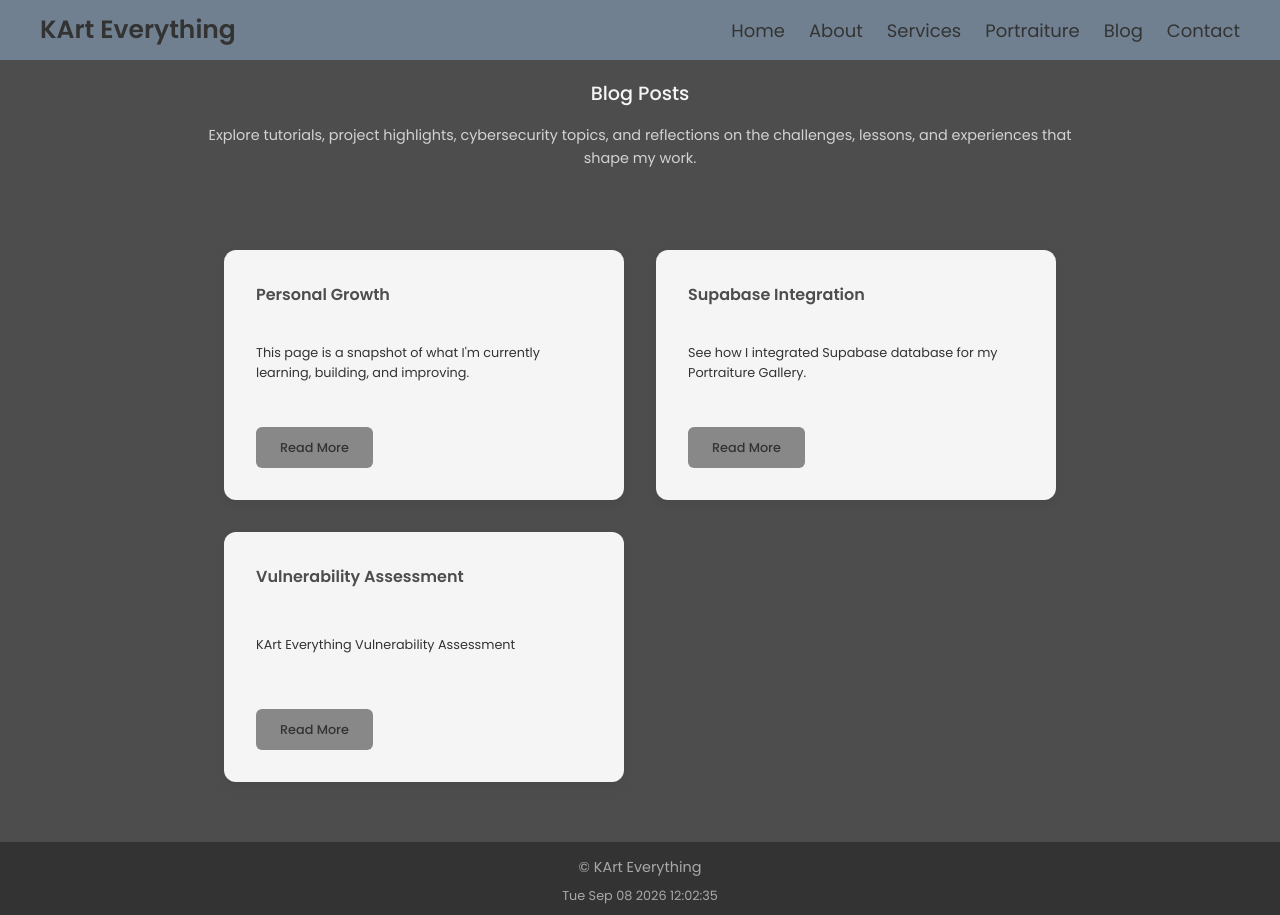
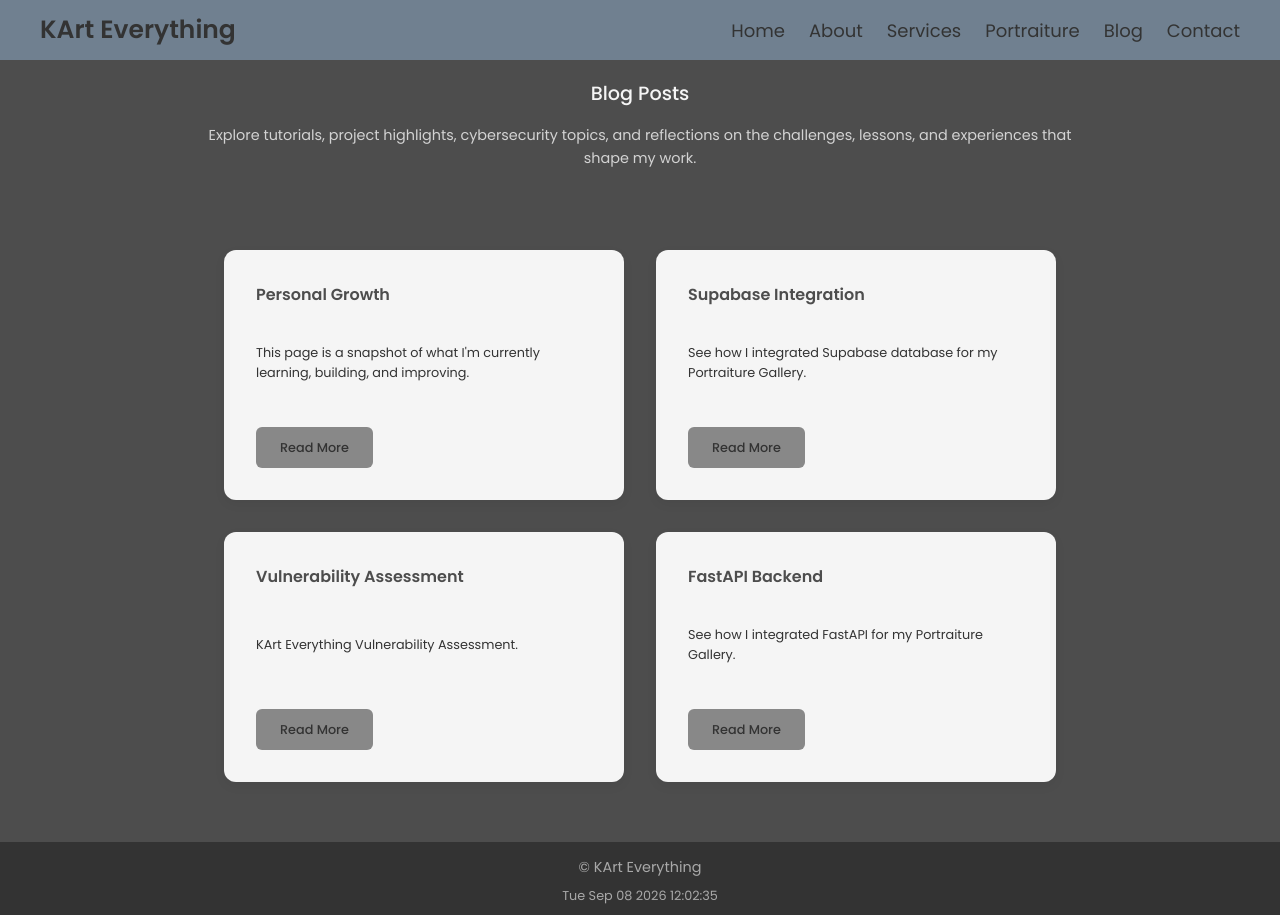
Before and after one commit to karteverything/karteverything2, a Next.js app in the folder frontend/: page /blog in a window 1280 px wide. Built offline with nearby package versions, Linux system fonts and the light colour scheme; no server answers.

Commit message:
render fastapi backend blog

```diff
--- a/frontend/data/blogPosts.js
+++ b/frontend/data/blogPosts.js
@@ -18,9 +18,17 @@ export const blogPosts = [
     {
         slug: "securing",
         title: "Vulnerability Assessment",
-        snippet: "KArt Everything Vulnerability Assessment",
+        snippet: "KArt Everything Vulnerability Assessment.",
         path: "/blog/securing",
         published: "2026-06-11",
         updated: "",
     },
+    {
+        slug: "fastapi backend",
+        title: "FastAPI Backend",
+        snippet: "See how I integrated FastAPI for my Portraiture Gallery.",
+        path: "/blog/backend",
+        published: "2026-09-10",
+        updated: "2026-09-10",
+    },
 ];
```
